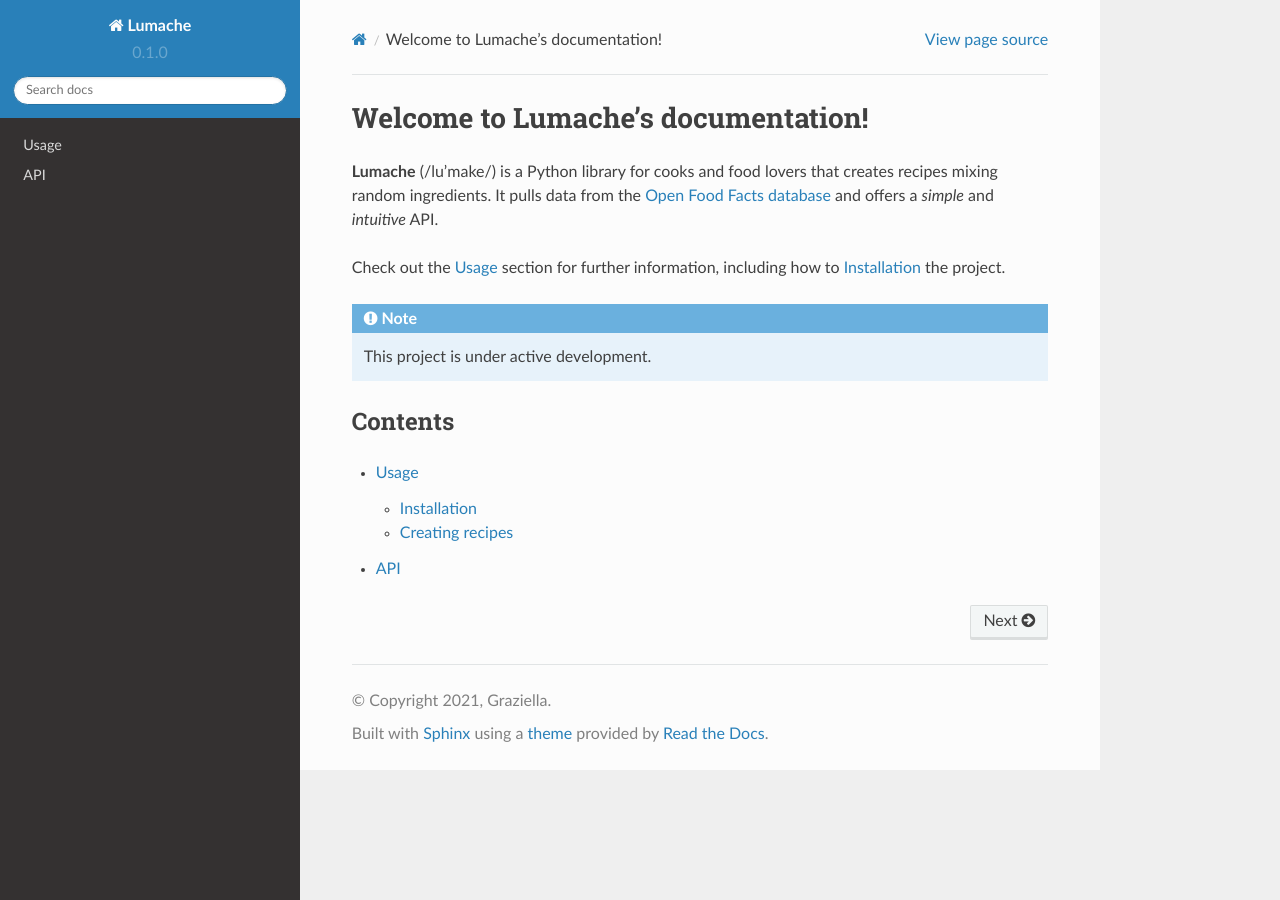
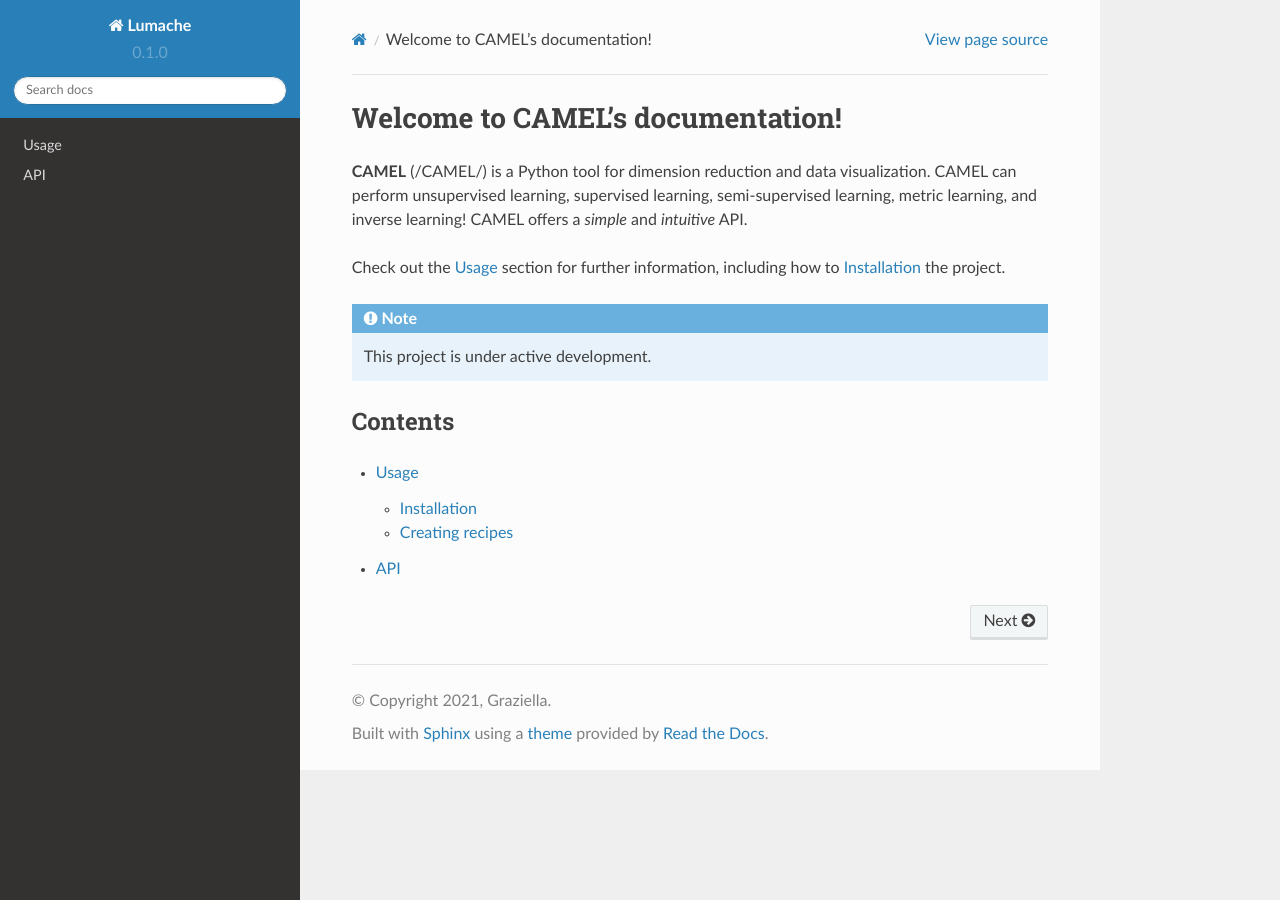
Before and after one commit to ymlasu/CAMEL, a Sphinx documentation site: the page built from docs/source/index.rst, in a window 1280 px wide. Built offline with Sphinx 7.4.7 and the Read the Docs theme 2.0.0, drawn with Linux system fonts in a browser that asks for light colours.

Commit message:
Update index.rst

```diff
--- a/docs/source/index.rst
+++ b/docs/source/index.rst
@@ -1,10 +1,9 @@
-Welcome to Lumache's documentation!
+Welcome to CAMEL's documentation!
 ===================================
 
-**Lumache** (/lu'make/) is a Python library for cooks and food lovers
-that creates recipes mixing random ingredients.
-It pulls data from the `Open Food Facts database <https://world.openfoodfacts.org/>`_
-and offers a *simple* and *intuitive* API.
+**CAMEL** (/CAMEL/) is a Python tool for dimension reduction and data visualization.
+CAMEL can perform unsupervised learning, supervised learning, semi-supervised learning, metric learning, and inverse learning!
+CAMEL offers a *simple* and *intuitive* API.
 
 Check out the :doc:`usage` section for further information, including
 how to :ref:`installation` the project.
```
